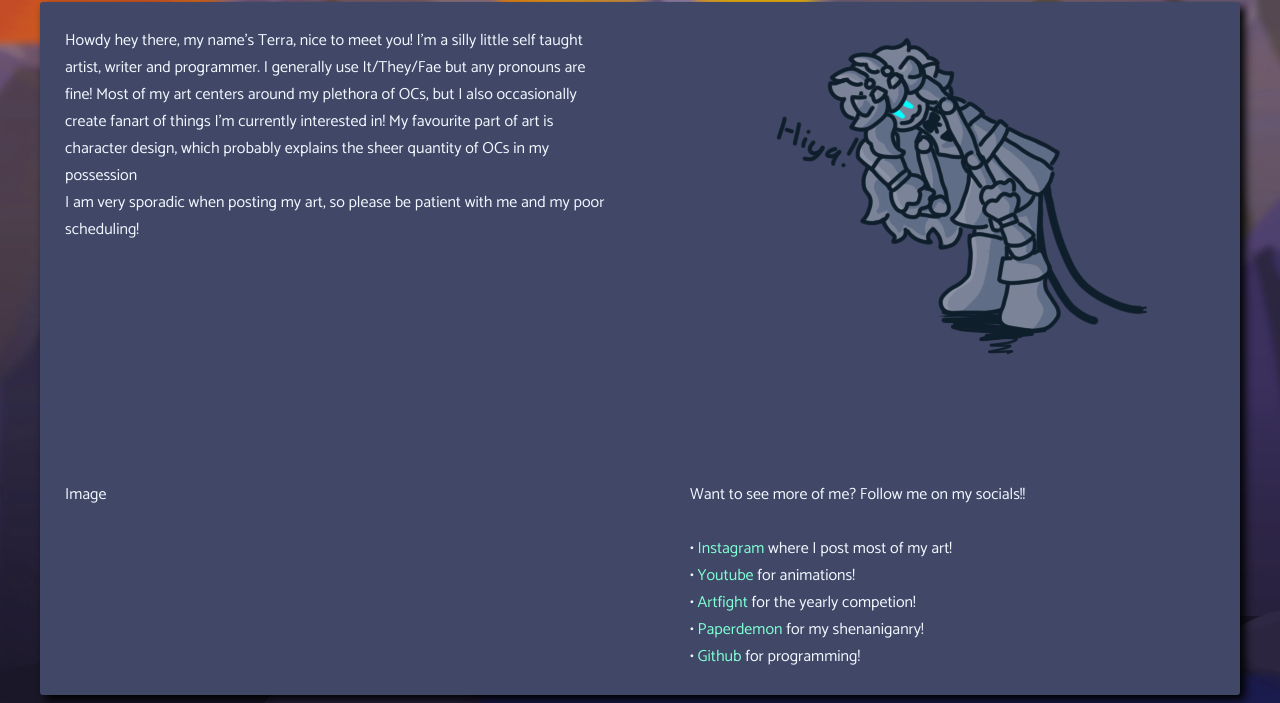
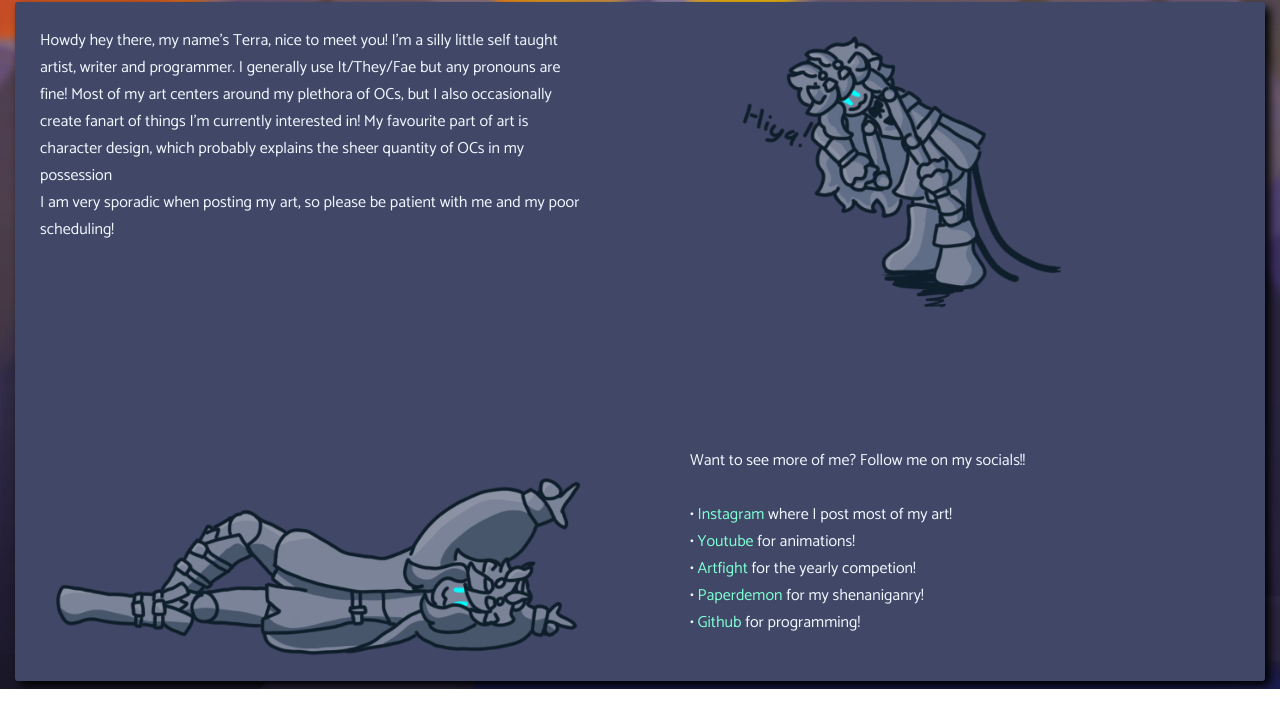
Before and after one commit to brooke-ec/terragoesuwu-art, a plain HTML site: page src/index.html in a window 1280 px wide. Shown: the part 308-1011 px from the top of the page. Drawn offline with Linux system fonts and the light colour scheme.

Commit message:
Images added and scaled

```diff
--- a/src/index.html
+++ b/src/index.html
@@ -12,27 +12,22 @@
     <div class="pfp"></div>
     <div class="heading">TerragoesUwU</div>
     <main>
-      <div class="columns">
       <div>
         Howdy hey there, my name's Terra, nice to meet you! I'm a silly little
         self taught artist, writer and programmer. I generally use It/They/Fae
-          but any pronouns are fine! Most of my art centers around my plethora
-          of OCs, but I also occasionally create fanart of things I'm currently
+        but any pronouns are fine! Most of my art centers around my plethora of
+        OCs, but I also occasionally create fanart of things I'm currently
         interested in! My favourite part of art is character design, which
         probably explains the sheer quantity of OCs in my possession <br />
-          I am very sporadic when posting my art, so please be patient with me
-          and my poor scheduling!
+        I am very sporadic when posting my art, so please be patient with me and
+        my poor scheduling!
       </div>
-        <img src="helloImage.png" alt="" />
-      </div>
-      <br />
-      <br />
-      <div class="columns">
-        <div>Image</div>
-        <div>
+      <div class="image a"></div>
+      <div class="image b"></div>
+      <div style="padding: 20px 0">
         Want to see more of me? Follow me on my socials!! <br /><br />
-          • <a href="https://www.instagram.com/terragoesuwu">Instagram</a> where
-          I post most of my art! <br />
+        • <a href="https://www.instagram.com/terragoesuwu">Instagram</a> where I
+        post most of my art! <br />
         •
         <a href="https://www.youtube.com/channel/UCTp3t0kRFX03GAbi3KQMUpw"
           >Youtube</a
@@ -43,9 +38,7 @@
         •
         <a href="https://www.paperdemon.com/app/u/TerragoesUwU">Paperdemon</a>
         for my shenaniganry! <br />
-          • <a href="https://github.com/TerragoesUwU">Github</a> for
-          programming!
-        </div>
+        • <a href="https://github.com/TerragoesUwU">Github</a> for programming!
       </div>
     </main>
   </body>
--- a/src/main.css
+++ b/src/main.css
@@ -19,6 +19,21 @@ main {
   border-radius: 3px;
   box-shadow: 5px 5px 10px black;
   width: 100%;
+  display: grid;
+  grid-template-columns: 1fr 1fr;
+  gap: 100px;
+  padding: 25px;
+  font-size: 16px;
+  min-height: 150px;
+}
+
+@media (max-width: 800px) {
+  main {
+    grid-template-columns: 1fr;
+  }
+  .image.b {
+    display: none;
+  }
 }
 
 a:link {
@@ -43,15 +58,20 @@ a:visited {
   text-shadow: 3px 3px 6px black;
 }
 
-.columns {
-  display: flex;
-  flex-grow: 1;
-  gap: 100px;
-  padding: 25px;
-  font-size: 16px;
+.image {
+  background-size: contain;
+  background-repeat: no-repeat;
+  background-position: center;
   min-height: 150px;
 }
-.columns div:nth-child(n) {
-  max-width: 550px;
-  width: 100%;
+
+.image.a {
+  background-position: left;
+  min-height: 300px;
+  background-image: url(helloImage.png);
 }
+
+.image.b {
+  background-position: bottom right;
+  background-image: url(point.png);
+}
```
Also changed, not shown: src/point.png (added), 1 other file. Lines whose indentation alone changed are shown as unchanged.
